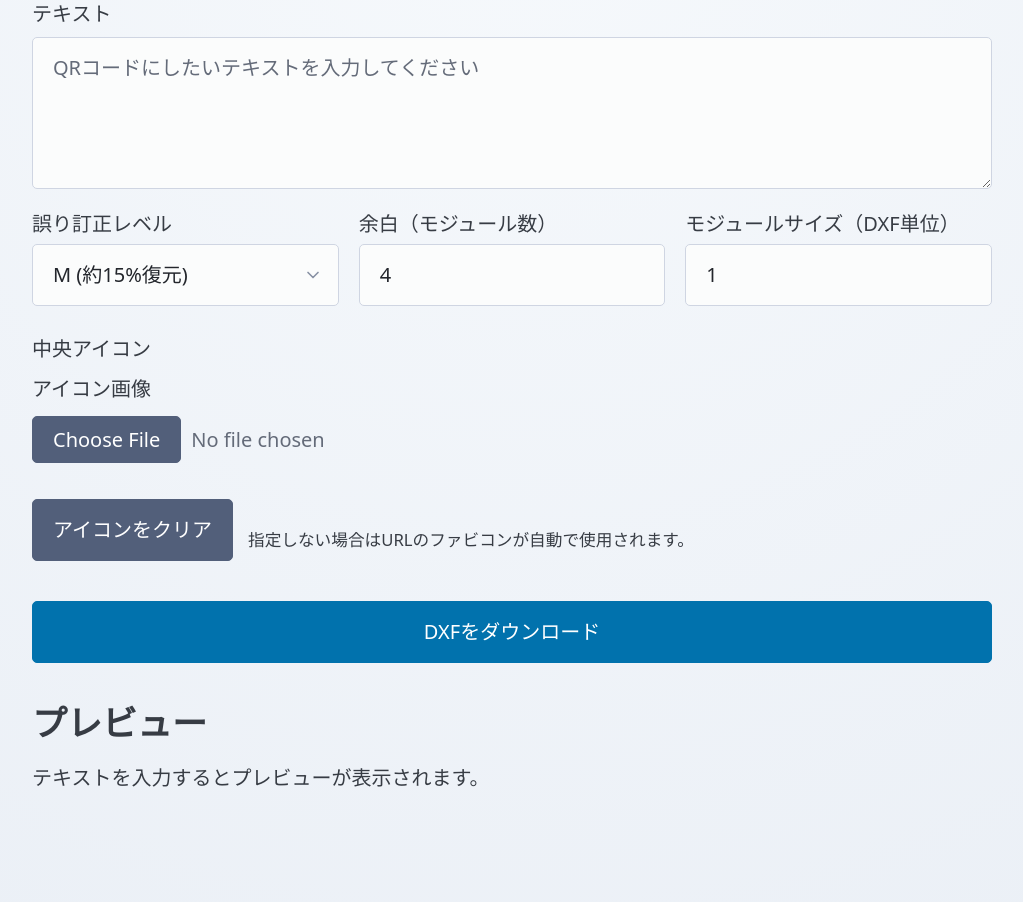
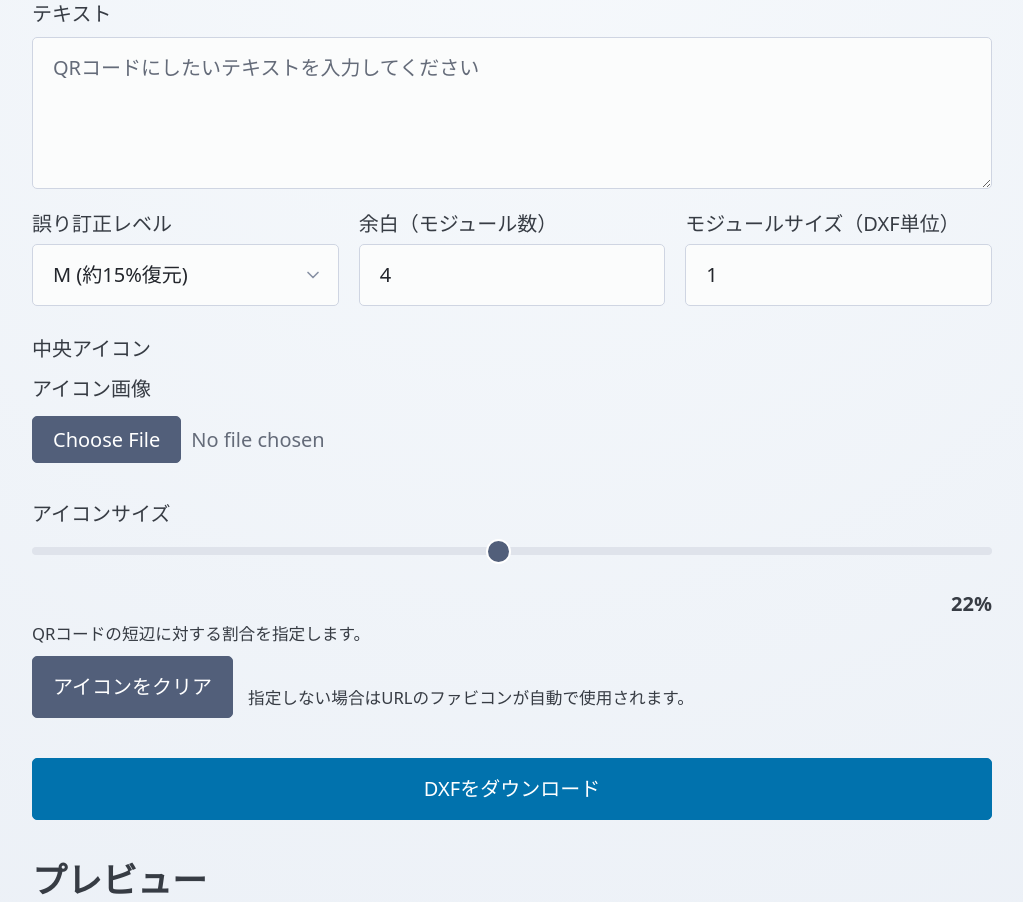
Before and after one commit to apricoze/qr_dxf, a Flask app: page / in a window 1280 px wide. Shown: the part 136-1038 px from the top of the page, without its empty margins (128-1151 px from the left). Before the commit the page ends 923 px from the top, so only its background shows below. Run offline with Flask 3, Linux system fonts and the light colour scheme; some libraries are stand-ins or nearby versions.

Commit message:
Allow adjusting central icon size

```diff
--- a/app.py
+++ b/app.py
@@ -153,7 +153,7 @@ def fetch_favicon(url: str) -> Optional[bytes]:
     return content
 
 
-def add_icon_to_image(image: Image.Image, icon_bytes: bytes) -> Image.Image:
+def add_icon_to_image(image: Image.Image, icon_bytes: bytes, icon_scale: float) -> Image.Image:
     try:
         icon = Image.open(io.BytesIO(icon_bytes))
     except (OSError, ValueError):
@@ -163,7 +163,8 @@ def add_icon_to_image(image: Image.Image, icon_bytes: bytes) -> Image.Image:
     icon = icon.convert("RGBA")
 
     width, height = image.size
-    target_size = max(1, int(min(width, height) * 0.22))
+    clamped_scale = max(0.01, min(icon_scale, 0.8))
+    target_size = max(1, int(min(width, height) * clamped_scale))
     icon.thumbnail((target_size, target_size), Image.LANCZOS)
 
     icon_w, icon_h = icon.size
@@ -244,11 +245,19 @@ def create_app() -> Flask:
         if icon_bytes is None:
             icon_bytes = fetch_favicon(data)
 
+        try:
+            icon_size_percent = float(payload.get("iconSize", 22.0))
+        except (TypeError, ValueError):
+            return jsonify({"message": "アイコンサイズは数値で指定してください。"}), 400
+
+        if not 5.0 <= icon_size_percent <= 40.0:
+            return jsonify({"message": "アイコンサイズは5から40の間で指定してください。"}), 400
+
         qr_code = create_qr_code(data, error_correction, border)
         image = qr_code.make_image(fill_color="black", back_color="white").convert("RGBA")
 
         if icon_bytes:
-            image = add_icon_to_image(image, icon_bytes)
+            image = add_icon_to_image(image, icon_bytes, icon_size_percent / 100)
 
         buffer = io.BytesIO()
         image.save(buffer, format="PNG")
--- a/static/css/style.css
+++ b/static/css/style.css
@@ -44,3 +44,22 @@ textarea {
 .icon-actions small {
   color: var(--muted-color);
 }
+
+.icon-size-control {
+  display: flex;
+  flex-direction: column;
+  gap: 0.25rem;
+}
+
+.icon-size-control output {
+  align-self: flex-end;
+  font-variant-numeric: tabular-nums;
+  font-weight: 600;
+}
+
+.icon-size-help {
+  display: block;
+  margin-top: -0.25rem;
+  margin-bottom: 0.5rem;
+  color: var(--muted-color);
+}
--- a/static/js/main.js
+++ b/static/js/main.js
@@ -4,6 +4,8 @@ const previewMessage = document.getElementById("preview-message");
 const errorTemplate = document.getElementById("error-template");
 const iconInput = document.getElementById("icon");
 const clearIconButton = document.getElementById("clear-icon");
+const iconSizeInput = document.getElementById("icon-size");
+const iconSizeValue = document.getElementById("icon-size-value");
 
 let previewTimeout;
 let iconDataUrl = null;
@@ -43,6 +45,11 @@ function buildRequestPayload() {
     border: formData.get("border") ?? 4,
     moduleSize: formData.get("moduleSize") ?? 1,
   };
+
+  const iconSize = Number(formData.get("iconSize"));
+  if (!Number.isNaN(iconSize)) {
+    payload.iconSize = iconSize;
+  }
 
   if (iconDataUrl) {
     payload.iconData = iconDataUrl;
@@ -140,6 +147,16 @@ form.addEventListener("submit", async (event) => {
 });
 
 window.addEventListener("DOMContentLoaded", () => {
+  if (iconSizeInput && iconSizeValue) {
+    const updateIconSizeValue = () => {
+      const value = Number(iconSizeInput.value);
+      iconSizeValue.textContent = Number.isFinite(value) ? `${value}%` : "";
+    };
+
+    iconSizeInput.addEventListener("input", updateIconSizeValue);
+    updateIconSizeValue();
+  }
+
   updatePreview();
 });
 
--- a/templates/index.html
+++ b/templates/index.html
@@ -47,6 +47,20 @@
               アイコン画像
               <input type="file" id="icon" name="icon" accept="image/*" />
             </label>
+            <label for="icon-size" class="icon-size-control">
+              アイコンサイズ
+              <input
+                type="range"
+                id="icon-size"
+                name="iconSize"
+                min="5"
+                max="40"
+                step="1"
+                value="22"
+              />
+              <output id="icon-size-value" for="icon-size">22%</output>
+            </label>
+            <small class="icon-size-help">QRコードの短辺に対する割合を指定します。</small>
             <div class="icon-actions">
               <button type="button" id="clear-icon" class="secondary">アイコンをクリア</button>
               <small>指定しない場合はURLのファビコンが自動で使用されます。</small>
```
